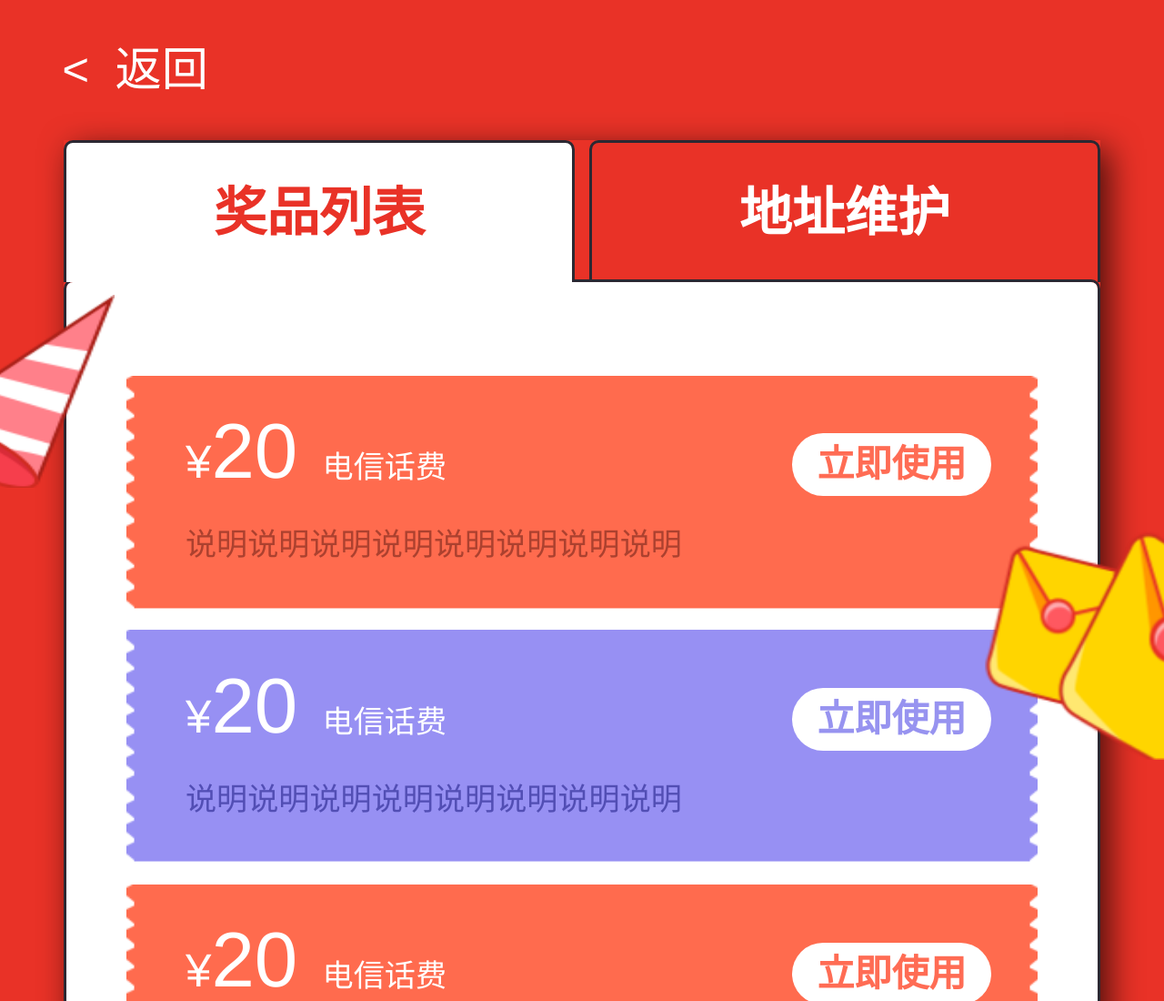
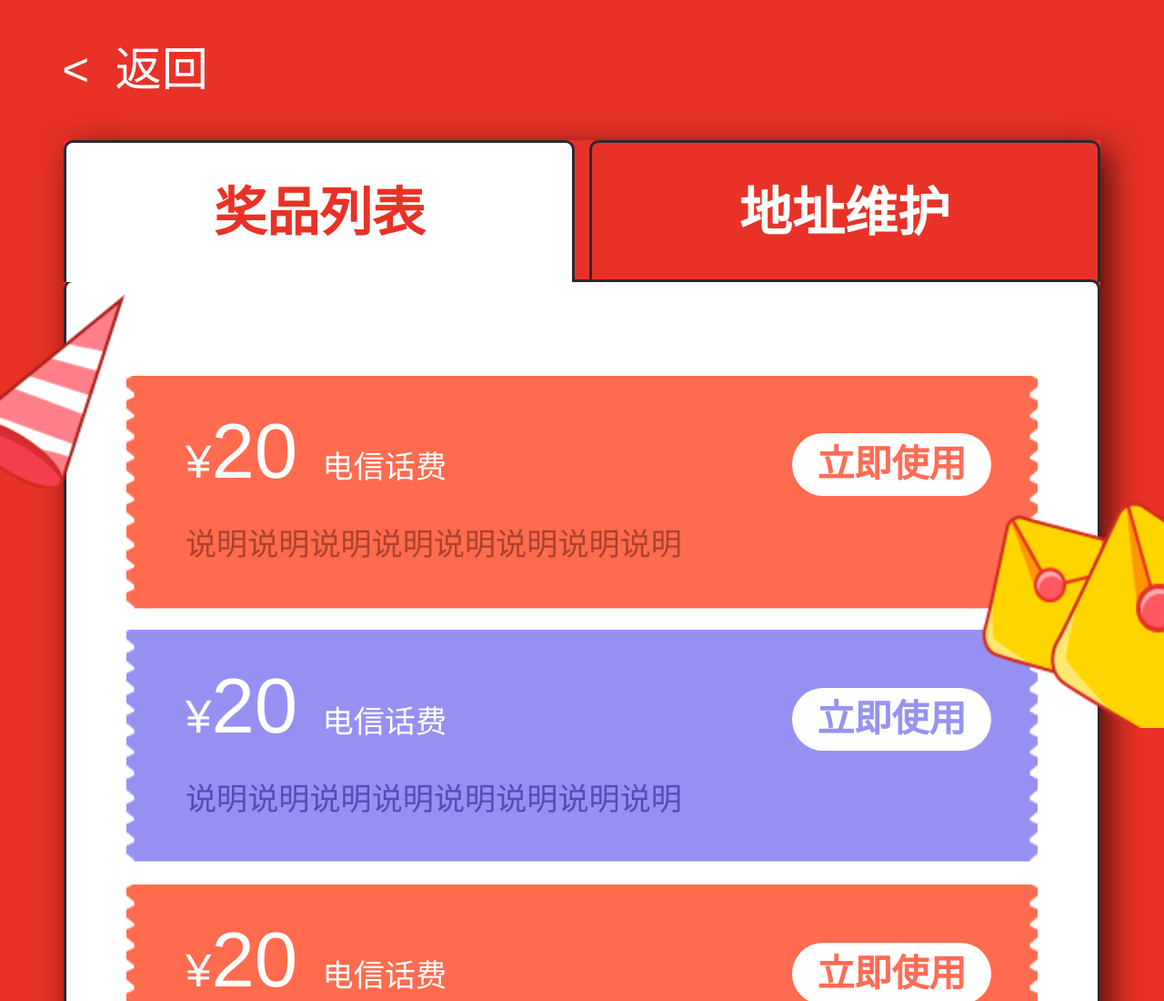
Before and after one commit to YueLiangUED/10.17cj, a plain HTML site: page index_02.html in a window 1280 px wide. Shown: the top 1100 px of the page at 91% size. Drawn offline with Linux system fonts and the light colour scheme.

Commit message:
Update style_02.css

```diff
--- a/css/style_02.css
+++ b/css/style_02.css
@@ -125,8 +125,8 @@ body{
 .icon_01 {
     position: absolute;
     top: 9.5rem;
-    left: -1.3rem;
-    width: 5rem;
+    left: 0;
+    width: 4rem;
     height: 6.2rem;
     background-image: url("../images/icon_01.png");
     background-repeat: no-repeat;
@@ -135,10 +135,10 @@ body{
     z-index: 500;
 }
 .icon_02 {
-    position: absolute;
-    bottom: -1rem;
-    right: -0.5rem;
-    width: 6.25rem;
+position: absolute;
+    bottom: 0;
+    right: 0;
+    width: 5.85rem;
     height: 7.95rem;
     background-image: url("../images/icon_02.png");
     background-repeat: no-repeat;
```
